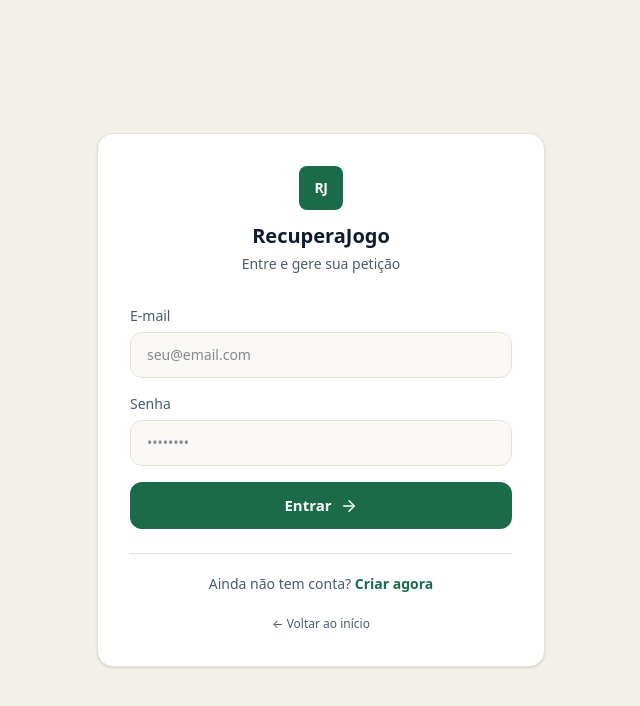
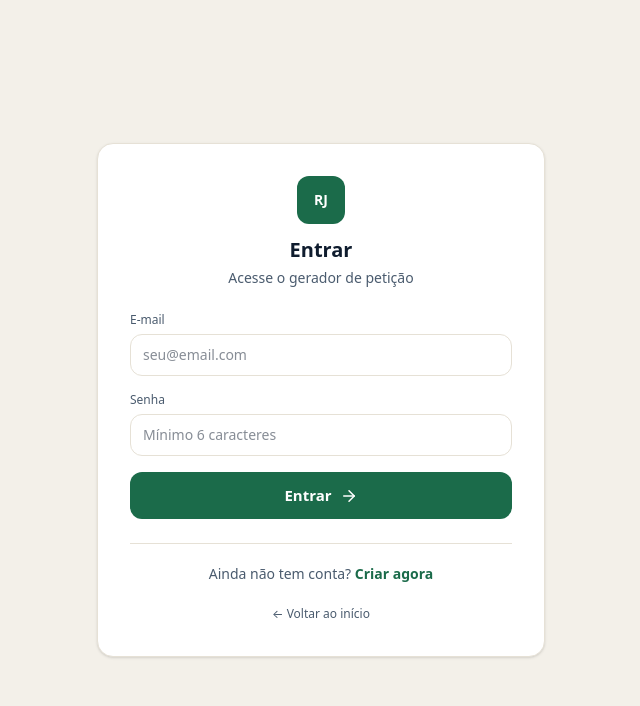
Before and after one commit to pedrofsneto33/EBookall, a Next.js app: page /login in a window 1280 px wide. Shown: the top 706 px of the page, without its empty margins (319-959 px from the left). Built offline with nearby package versions, Linux system fonts and the light colour scheme; no server answers.

Commit message:
fix(auth): cliente Supabase sem placeholder silencioso + erro legível no cadastro

```diff
--- a/app/login/page.tsx
+++ b/app/login/page.tsx
@@ -3,26 +3,45 @@
 import { useState, Suspense } from "react";
 import { useRouter, useSearchParams } from "next/navigation";
 import { AlertCircle, CheckCircle2, ArrowRight, Loader2 } from "lucide-react";
-import { supabase } from "./supabase";
+import { supabase, isSupabaseConfigured } from "./supabase";
 
 const INK = "#0F1C2E";
 const INK_SOFT = "#4A5B6E";
-const PAPER = "#FAF8F4";
 const PAPER_LINE = "#E6E1D6";
 const SEAL = "#1B6B4A";
 const AMBER_BG = "#FBF1DD";
 const AMBER_BORDER = "#D8B368";
 
+function mapAuthError(message: string): string {
+  const m = message.toLowerCase();
+  if (m.includes("failed to fetch") || m.includes("networkerror") || m.includes("fetch")) {
+    return "Não foi possível conectar ao servidor de autenticação. Verifique sua internet ou se o Supabase está configurado na Vercel (NEXT_PUBLIC_SUPABASE_URL e ANON_KEY como Plain + Redeploy).";
+  }
+  if (m.includes("invalid login credentials")) {
+    return "E-mail ou senha incorretos.";
+  }
+  if (m.includes("user already registered") || m.includes("already been registered")) {
+    return "Este e-mail já tem conta. Faça login.";
+  }
+  if (m.includes("password") && m.includes("6")) {
+    return "A senha precisa ter pelo menos 6 caracteres.";
+  }
+  if (m.includes("email")) {
+    return message;
+  }
+  return message;
+}
+
 function LoginForm() {
   const router = useRouter();
   const searchParams = useSearchParams();
-  const redirect = searchParams.get("redirect") || "/gerador";
+  const redirect = searchParams.get("redirect") || searchParams.get("next") || "/gerador";
 
-  const [email, setEmail] = useState<string>("");
-  const [password, setPassword] = useState<string>("");
-  const [isLogin, setIsLogin] = useState<boolean>(true);
-  const [loading, setLoading] = useState<boolean>(false);
-  const [message, setMessage] = useState<string>("");
+  const [email, setEmail] = useState("");
+  const [password, setPassword] = useState("");
+  const [isLogin, setIsLogin] = useState(true);
+  const [loading, setLoading] = useState(false);
+  const [message, setMessage] = useState("");
   const [messageType, setMessageType] = useState<"success" | "error">("success");
 
   const handleAuth = async (e: React.FormEvent) => {
@@ -30,6 +49,16 @@ function LoginForm() {
     setLoading(true);
     setMessage("");
 
+    if (!isSupabaseConfigured) {
+      setMessage(
+        "Autenticação não configurada: defina NEXT_PUBLIC_SUPABASE_URL e NEXT_PUBLIC_SUPABASE_ANON_KEY na Vercel como Plain (não Sensitive) e faça Redeploy."
+      );
+      setMessageType("error");
+      setLoading(false);
+      return;
+    }
+
+    try {
       if (isLogin) {
         const { data, error } = await supabase.auth.signInWithPassword({
           email: email.trim(),
@@ -37,98 +66,154 @@ function LoginForm() {
         });
 
         if (error) {
-        console.error("Erro no login:", error.message);
-        setMessage("Erro: " + (error.message === "Invalid login credentials" ? "E-mail ou senha incorretos." : error.message));
+          setMessage("Erro: " + mapAuthError(error.message));
           setMessageType("error");
           setLoading(false);
-      } else {
+          return;
+        }
+
         setMessage("Login realizado! Verificando acesso...");
         setMessageType("success");
 
-        console.log("Login OK. User ID:", data.user.id);
+        const { data: subscription, error: subError } = await supabase
+          .from("subscriptions")
+          .select("status")
+          .eq("user_id", data.user!.id)
+          .maybeSingle();
 
-        const { data: subscription, error: subError } = await supabase
-          .from('subscriptions')
-          .select('status')
-          .eq('user_id', data.user.id)
-          .single();
-
-        if (subError || !subscription || subscription.status !== 'active') {
-          router.replace(`/pagamento?user_id=${data.user.id}`);
+        if (subError || !subscription || subscription.status !== "active") {
+          router.replace(`/pagamento?user_id=${data.user!.id}`);
         } else {
           router.replace(redirect);
         }
+      } else {
+        if (password.trim().length < 6) {
+          setMessage("Erro: a senha precisa ter pelo menos 6 caracteres.");
+          setMessageType("error");
+          setLoading(false);
+          return;
         }
-    } else {
-      const { error } = await supabase.auth.signUp({
+
+        const { data, error } = await supabase.auth.signUp({
           email: email.trim(),
           password: password.trim(),
         });
 
         if (error) {
-        console.error("Erro no cadastro:", error.message);
-        setMessage("Erro: " + error.message);
+          setMessage("Erro: " + mapAuthError(error.message));
           setMessageType("error");
           setLoading(false);
+          return;
+        }
+
+        // Se confirmação de e-mail estiver desligada no Supabase, já vem session
+        if (data.session) {
+          setMessage("Conta criada! Redirecionando...");
+          setMessageType("success");
+          router.replace(`/pagamento?user_id=${data.user!.id}`);
         } else {
-        setMessage("Conta criada! Confirme o e-mail e faça login.");
+          setMessage(
+            "Conta criada. Se o projeto exigir confirmação de e-mail, abra o link na caixa de entrada e depois faça login."
+          );
           setMessageType("success");
           setIsLogin(true);
           setLoading(false);
         }
       }
+    } catch (err) {
+      const msg = err instanceof Error ? err.message : "Erro inesperado";
+      setMessage("Erro: " + mapAuthError(msg));
+      setMessageType("error");
+      setLoading(false);
+    }
   };
 
   return (
-    <div className="bg-white p-8 rounded-2xl shadow-sm max-w-md w-full border" style={{ borderColor: PAPER_LINE }}>
-      <div className="flex flex-col items-center mb-8">
-        <div className="w-11 h-11 rounded-lg flex items-center justify-center mb-3 text-white text-sm font-bold tracking-tight" style={{ backgroundColor: SEAL }}>
+    <div
+      className="bg-white p-8 rounded-2xl shadow-sm max-w-md w-full border"
+      style={{ borderColor: PAPER_LINE }}
+    >
+      <div className="text-center mb-6">
+        <div
+          className="w-12 h-12 rounded-xl mx-auto mb-3 flex items-center justify-center text-white text-sm font-black"
+          style={{ backgroundColor: SEAL }}
+        >
           RJ
         </div>
-        <h1 className="text-xl font-bold text-center" style={{ color: INK }}>
-          RecuperaJogo
+        <h1 className="text-xl font-bold" style={{ color: INK }}>
+          {isLogin ? "Entrar" : "Criar conta"}
         </h1>
-        <p className="text-sm text-center mt-1" style={{ color: INK_SOFT }}>
-          {isLogin ? "Entre e gere sua petição" : "Crie sua conta para começar"}
+        <p className="text-sm mt-1" style={{ color: INK_SOFT }}>
+          {isLogin ? "Acesse o gerador de petição" : "Cadastro rápido para pagar e gerar"}
         </p>
       </div>
 
+      {!isSupabaseConfigured && (
+        <div
+          className="mb-4 p-3 rounded-xl text-sm border flex gap-2 items-start"
+          style={{ backgroundColor: "#FEF2F2", borderColor: "#FECACA", color: "#991B1B" }}
+        >
+          <AlertCircle size={18} className="shrink-0 mt-0.5" />
+          <span>
+            Supabase não está no bundle do site. Na Vercel, as variáveis{" "}
+            <code className="text-xs">NEXT_PUBLIC_SUPABASE_URL</code> e{" "}
+            <code className="text-xs">NEXT_PUBLIC_SUPABASE_ANON_KEY</code> precisam ser{" "}
+            <strong>Plain</strong> (não Sensitive) e é necessário Redeploy.
+          </span>
+        </div>
+      )}
+
       <form onSubmit={handleAuth} className="space-y-4">
         <div>
-          <label className="block text-sm font-medium mb-1.5" style={{ color: INK_SOFT }}>E-mail</label>
+          <label className="block text-xs font-medium mb-1.5" style={{ color: INK_SOFT }}>
+            E-mail
+          </label>
           <input
             type="email"
+            required
             value={email}
             onChange={(e) => setEmail(e.target.value)}
-            className="w-full px-4 py-3 rounded-xl border outline-none focus:ring-2 transition-all text-sm"
-            style={{ borderColor: PAPER_LINE, backgroundColor: PAPER, color: INK }}
+            className="w-full px-3 py-2.5 rounded-xl border text-sm outline-none focus:ring-2"
+            style={{ borderColor: PAPER_LINE, color: INK }}
             placeholder="seu@email.com"
-            required
+            autoComplete="email"
           />
         </div>
-
         <div>
-          <label className="block text-sm font-medium mb-1.5" style={{ color: INK_SOFT }}>Senha</label>
+          <label className="block text-xs font-medium mb-1.5" style={{ color: INK_SOFT }}>
+            Senha
+          </label>
           <input
             type="password"
+            required
+            minLength={6}
             value={password}
             onChange={(e) => setPassword(e.target.value)}
-            className="w-full px-4 py-3 rounded-xl border outline-none focus:ring-2 transition-all text-sm"
-            style={{ borderColor: PAPER_LINE, backgroundColor: PAPER, color: INK }}
-            placeholder="••••••••"
-            required
+            className="w-full px-3 py-2.5 rounded-xl border text-sm outline-none focus:ring-2"
+            style={{ borderColor: PAPER_LINE, color: INK }}
+            placeholder="Mínimo 6 caracteres"
+            autoComplete={isLogin ? "current-password" : "new-password"}
           />
         </div>
 
         {message && (
-          <div className="p-3 rounded-xl text-sm font-medium flex items-start gap-2 border"
-               style={messageType === "error"
+          <div
+            className="p-3 rounded-xl text-sm font-medium flex items-start gap-2 border"
+            style={
+              messageType === "error"
                 ? { backgroundColor: "#FEF2F2", borderColor: "#FECACA", color: "#991B1B" }
                 : { backgroundColor: AMBER_BG, borderColor: AMBER_BORDER, color: "#5C4A22" }
-               }>
-            {messageType === "error" ? <AlertCircle size={18} className="shrink-0 mt-0.5" /> : <CheckCircle2 size={18} className="shrink-0 mt-0.5" />}
+            }
+          >
+            {messageType === "error" ? (
+              <AlertCircle size={18} className="shrink-0 mt-0.5" />
+            ) : (
+              <CheckCircle2 size={18} className="shrink-0 mt-0.5" />
+            )}
             <span>{message}</span>
-            {loading && messageType === "success" && <Loader2 size={16} className="animate-spin ml-1" />}
+            {loading && messageType === "success" && (
+              <Loader2 size={16} className="animate-spin ml-1 shrink-0" />
+            )}
           </div>
         )}
 
@@ -138,7 +223,7 @@ function LoginForm() {
           className="w-full font-semibold py-3 rounded-xl transition-all flex items-center justify-center gap-2 disabled:opacity-70 text-white text-[15px]"
           style={{ backgroundColor: SEAL }}
         >
-          {loading ? "Processando..." : (isLogin ? "Entrar" : "Criar conta")}
+          {loading ? "Processando..." : isLogin ? "Entrar" : "Criar conta"}
           {!loading && <ArrowRight size={18} />}
         </button>
       </form>
@@ -172,12 +257,19 @@ function LoginForm() {
 export default function Login() {
   return (
     <div className="min-h-screen flex items-center justify-center p-4" style={{ backgroundColor: "#F3F0E9" }}>
-      <Suspense fallback={
-        <div className="bg-white p-8 rounded-2xl shadow-sm max-w-md w-full border text-center" style={{ borderColor: PAPER_LINE }}>
+      <Suspense
+        fallback={
+          <div
+            className="bg-white p-8 rounded-2xl shadow-sm max-w-md w-full border text-center"
+            style={{ borderColor: PAPER_LINE }}
+          >
             <Loader2 size={32} className="mx-auto mb-4 animate-spin" style={{ color: SEAL }} />
-          <p className="text-sm" style={{ color: INK_SOFT }}>Carregando...</p>
+            <p className="text-sm" style={{ color: INK_SOFT }}>
+              Carregando...
+            </p>
           </div>
-      }>
+        }
+      >
         <LoginForm />
       </Suspense>
     </div>
--- a/app/login/supabase.ts
+++ b/app/login/supabase.ts
@@ -1,10 +1,42 @@
-import { createClient } from "@supabase/supabase-js";
+import { createClient, type SupabaseClient } from "@supabase/supabase-js";
 
-// Placeholder evita crash no `next build` quando env vars não estão no ambiente de build.
-// Em produção o Vercel injeta as vars reais.
-const supabaseUrl =
-  process.env.NEXT_PUBLIC_SUPABASE_URL || "https://placeholder.supabase.co";
-const supabaseAnonKey =
-  process.env.NEXT_PUBLIC_SUPABASE_ANON_KEY || "placeholder-anon-key";
+/**
+ * NEXT_PUBLIC_* precisa estar como Plain (não Sensitive) na Vercel,
+ * senão o bundle do browser fica sem URL e o cadastro dá "Failed to fetch".
+ */
+const supabaseUrl = process.env.NEXT_PUBLIC_SUPABASE_URL?.trim() || "";
+const supabaseAnonKey = process.env.NEXT_PUBLIC_SUPABASE_ANON_KEY?.trim() || "";
 
-export const supabase = createClient(supabaseUrl, supabaseAnonKey);
+export const isSupabaseConfigured =
+  Boolean(supabaseUrl) &&
+  Boolean(supabaseAnonKey) &&
+  !supabaseUrl.includes("placeholder") &&
+  supabaseAnonKey !== "placeholder-anon-key";
+
+function createBrowserClient(): SupabaseClient {
+  if (!isSupabaseConfigured) {
+    // Client “dummy” evita crash no import; as chamadas de auth falham com mensagem clara.
+    console.error(
+      "[RecuperaJogo] NEXT_PUBLIC_SUPABASE_URL / ANON_KEY ausentes no bundle. " +
+        "Na Vercel: coloque essas variáveis como Plain (não Sensitive) e faça Redeploy."
+    );
+  }
+  return createClient(
+    supabaseUrl || "https://placeholder.supabase.co",
+    supabaseAnonKey || "placeholder-anon-key",
+    {
+      auth: {
+        persistSession: true,
+        autoRefreshToken: true,
+        detectSessionInUrl: true,
+      },
+    }
+  );
+}
+
+export const supabase = createBrowserClient();
+
+/** Compatível com imports que usam createClient() como factory. */
+export function createClientBrowser() {
+  return supabase;
+}
```
Lines whose indentation alone changed are shown as unchanged.
